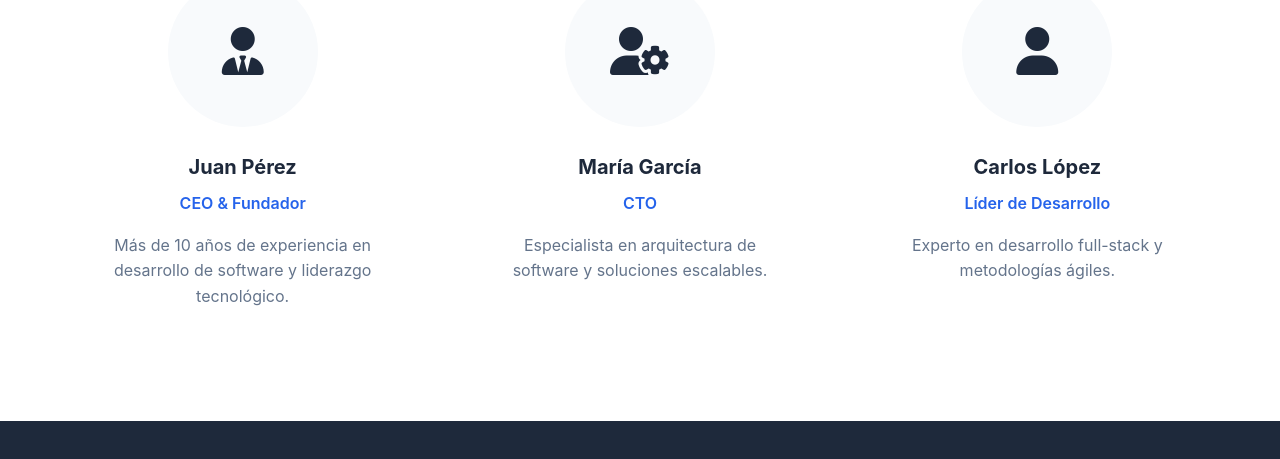
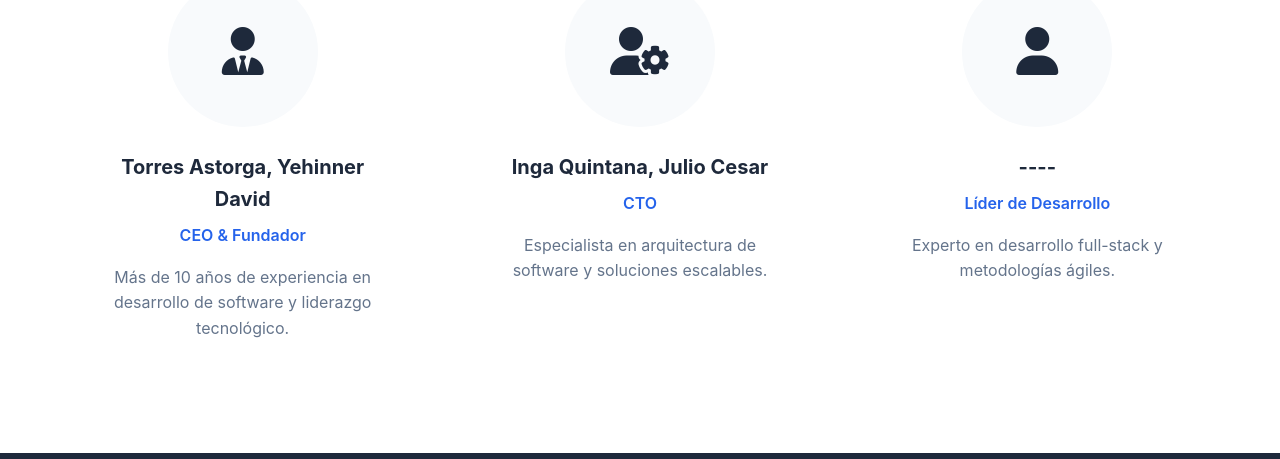
Before and after one commit to JulioCesarInga27/Dev-Nexus-Line, a plain HTML site: page pages/nosotros.html in a window 1280 px wide. Shown: the part 2028-2487 px from the top of the page. Drawn offline with Linux system fonts and the light colour scheme.

Commit message:
update:Nosotros.html

```diff
--- a/pages/nosotros.html
+++ b/pages/nosotros.html
@@ -114,7 +114,7 @@
                             <i class="fas fa-user-tie"></i>  <!-- Foto -->
                         </div>
                     </div>
-                    <h3>Juan Pérez</h3>
+                    <h3>Torres Astorga, Yehinner David</h3>
                     <p class="member-role">CEO & Fundador</p>
                     <p class="member-bio">Más de 10 años de experiencia en desarrollo de software y liderazgo tecnológico.</p>
                 </div>
@@ -125,7 +125,7 @@
                             <i class="fas fa-user-cog"></i>  <!-- Foto -->
                         </div>
                     </div>
-                    <h3>María García</h3>
+                    <h3>Inga Quintana, Julio Cesar</h3>
                     <p class="member-role">CTO</p>
                     <p class="member-bio">Especialista en arquitectura de software y soluciones escalables.</p>
                 </div>
@@ -136,7 +136,7 @@
                             <i class="fas fa-user"></i>  <!-- Foto -->
                         </div>
                     </div>
-                    <h3>Carlos López</h3>
+                    <h3>----</h3>
                     <p class="member-role">Líder de Desarrollo</p>
                     <p class="member-bio">Experto en desarrollo full-stack y metodologías ágiles.</p>
                 </div>
```
